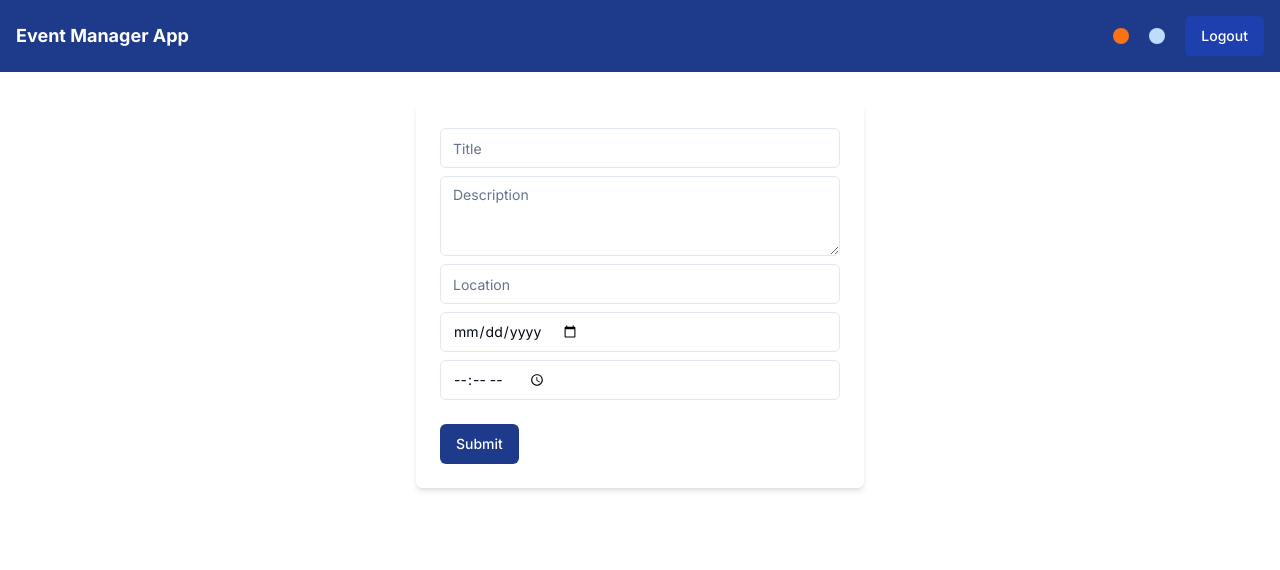
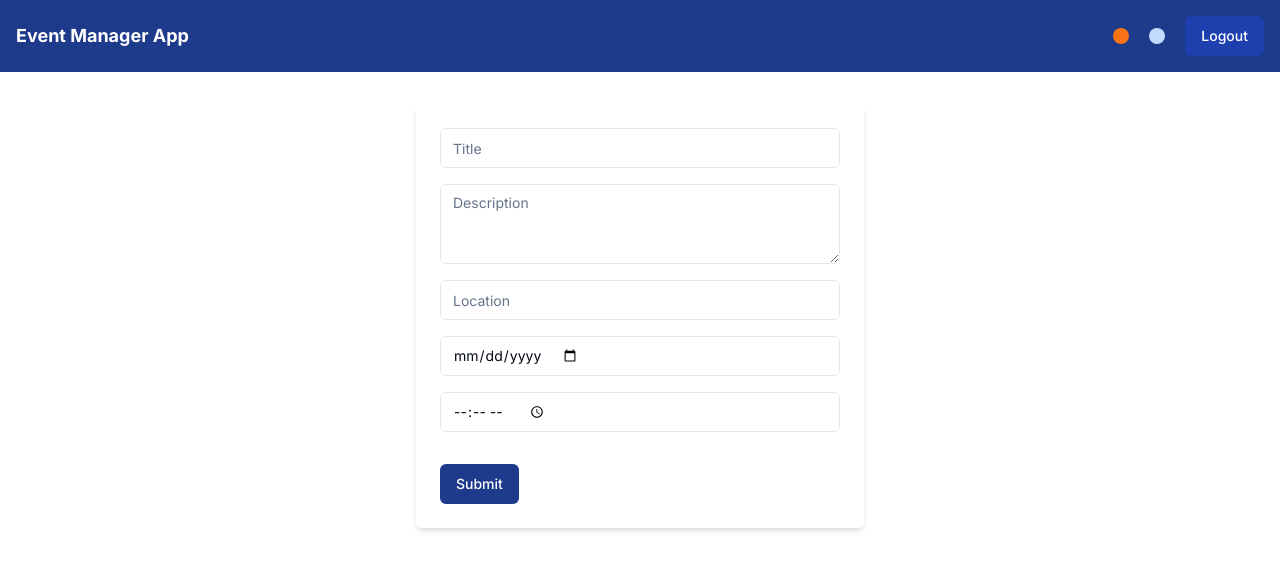
Before and after one commit to pawan-perennial21/event_management_app, a Next.js app: page /add-event in a window 1280 px wide. Shown: the top 570 px of the page. Built offline with nearby package versions, Linux system fonts and the light colour scheme; no server answers.

Commit message:
add all final value integration

```diff
--- a/app/(dashboard)/page.tsx
+++ b/app/(dashboard)/page.tsx
@@ -1,4 +1,4 @@
-"use client"
+"use client";
 import { Button } from "@/components/ui/button";
 import Link from "next/link";
 import React from "react";
@@ -7,18 +7,20 @@ import { getAllEvent } from "@/api";
 import { useSession } from "next-auth/react";
 
 export default async function Dashboard() {
-    const { data:session }: any = useSession();
+    const { data: session }: any = useSession();
     const data = await getAllEvent();
     return (
         <div>
-           {session?.user?.role === "admin" && <Link
-                className='flex justify-end m-2'
-                href={"/add-event"}
-            >
-                <Button className='bg-blue-900 hover:bg-blue-900'>
-                    Add Event
-                </Button>
-            </Link>}
+            {session?.user?.role === "admin" && (
+                <Link
+                    className='flex justify-end m-2'
+                    href={"/add-event"}
+                >
+                    <Button className='bg-blue-900 w-[30%]  mx-auto hover:bg-blue-900 mt-7'>
+                        Add Event
+                    </Button>
+                </Link>
+            )}
             <EventList items={data} />
         </div>
     );
--- a/app/components/eventForm/index.tsx
+++ b/app/components/eventForm/index.tsx
@@ -80,7 +80,7 @@ const EventForm = ({ formDataItem, isEdit }: any) => {
             <Input
                 {...register("title")}
                 placeholder='Title'
-                className='mb-2'
+                className='mb-4'
             />
 
             {errors.title?.message && (
@@ -90,7 +90,7 @@ const EventForm = ({ formDataItem, isEdit }: any) => {
             )}
             <Textarea
                 {...register("description")}
-                className='mb-2'
+                className='mb-4'
                 placeholder='Description'
             />
             {errors.description?.message && (
@@ -100,8 +100,7 @@ const EventForm = ({ formDataItem, isEdit }: any) => {
             )}
             <Input
                 {...register("location")}
-                // onChange={handleChange}
-                className='mb-2'
+                className='mb-4'
                 placeholder='Location'
             />
             {errors.location?.message && (
@@ -113,7 +112,7 @@ const EventForm = ({ formDataItem, isEdit }: any) => {
             <Input
                 type='date'
                 {...register("date")}
-                className='mb-2'
+                className='mb-4'
                 placeholder='Date'
             />
             {errors.date?.message && (
@@ -123,7 +122,7 @@ const EventForm = ({ formDataItem, isEdit }: any) => {
             <Input
                 type='time'
                 {...register("time")}
-                className='mb-2'
+                className='mb-4'
                 placeholder='Time'
             />
             {errors.time?.message && (
--- a/middleware.ts
+++ b/middleware.ts
@@ -1,3 +1,3 @@
 export { default } from "next-auth/middleware";
 
-export const config = { matcher: ["/","/events/:path*","/add-event"] };
+export const config = { matcher: ["/","/events/:path*","/add-event","/edit-event/:path*"] };
```
